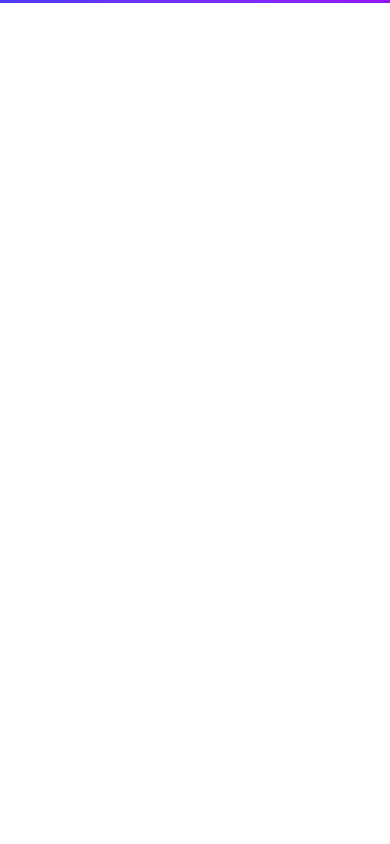
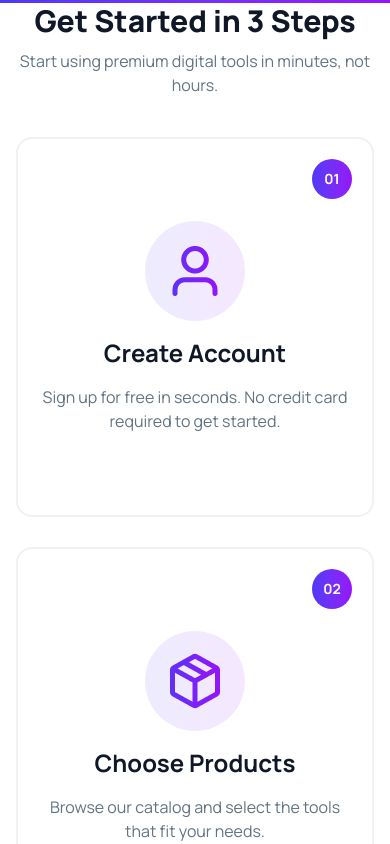
Before and after one commit to prottoymankin/assignment-06-digiTools-platform, a React (Vite) app: page / in a window 390 px wide. Shown: the part 1620-2464 px from the top of the page. Before the commit the page ends 1623 px from the top, so only its background shows below. Built offline with nearby package versions, Linux system fonts and the light colour scheme.

Commit message:
Add steps section and make it responsive for all devices

```diff
--- a/src/Layout.jsx
+++ b/src/Layout.jsx
@@ -1,6 +1,7 @@
 import Banner from "./components/Banner/Banner";
 import Navbar from "./components/Navbar/Navbar";
 import Stats from "./components/Stats/Stats";
+import Steps from "./components/Steps/Steps";
 
 const Layout = () => {
   return (
@@ -13,6 +14,7 @@ const Layout = () => {
       <main>
         <Banner />
         <Stats />
+        <Steps />
       </main>
 
     </>
--- /dev/null
+++ b/src/components/Steps/Steps.jsx
@@ -0,0 +1,15 @@
+import StepsCards from "./StepsCards";
+import StepsHeader from "./StepsHeader";
+
+const Steps = () => {
+  return (
+    <section
+      className="max-w-7xl mx-auto px-4"
+    >
+      <StepsHeader />
+      <StepsCards />
+    </section>
+  );
+};
+
+export default Steps;
--- /dev/null
+++ b/src/components/Steps/StepsCard.jsx
@@ -0,0 +1,27 @@
+const StepsCard = ({ card }) => {
+  const { id, title, description, icon } = card;
+
+  return (
+    <div
+      className="border-2 border-[#F1F1F1] flex flex-col gap-4 items-center justify-center h-95 p-6 relative rounded-2xl text-center"
+    >
+      <span
+        className="bg-linear-to-r from-[#4F39F6] to-[#9514FA] flex items-center justify-center font-bold rounded-full text-sm text-white h-10 w-10 absolute top-5 right-5"
+      >
+        {id}
+      </span>
+
+      <div
+        className="bg-linear-to-r from-[#4F39F6]/10 to-[#9514FA]/10 flex items-center justify-center h-25 w-25 rounded-full"
+      >
+        <img src={icon} alt="" />
+      </div>
+
+      <h3 className="font-bold text-2xl text-[#101727]"> {title}</h3>
+
+      <p className="text-[#627382]"> {description} </p>
+    </div>
+  );
+};
+
+export default StepsCard;
--- /dev/null
+++ b/src/components/Steps/StepsCards.jsx
@@ -0,0 +1,42 @@
+import userIcon from "../../assets/user.png";
+import packageIcon from "../../assets/package.png";
+import rocketIcon from "../../assets/rocket.png";
+import StepsCard from "./StepsCard";
+
+const cards = [
+  {
+    id: "01",
+    title: "Create Account",
+    description: "Sign up for free in seconds. No credit card required to get started.",
+    icon: userIcon
+  },
+  {
+    id: "02",
+    title: "Choose Products",
+    description: "Browse our catalog and select the tools that fit your needs.",
+    icon: packageIcon
+  },
+  {
+    id: "03",
+    title: "Start Creating",
+    description: "Download and start using your premium tools immediately.",
+    icon: rocketIcon
+  }
+];
+
+const StepsCards = () => {
+  return (
+    <div className="grid gap-7.5 md:grid-cols-2 lg:grid-cols-3">
+      {
+        cards.map(card => (
+          <StepsCard
+            key = {card.id}
+            card = {card}
+          />
+        ))
+      }
+    </div>
+  );
+};
+
+export default StepsCards;
--- /dev/null
+++ b/src/components/Steps/StepsHeader.jsx
@@ -0,0 +1,21 @@
+const StepsHeader = () => {
+  return (
+    <header className="mb-10 space-y-2.5 text-center">
+
+      <h2
+        className="font-extrabold text-3xl sm:text-4xl xl:text-5xl text-[#101727]"
+      >
+        Get Started in 3 Steps
+      </h2>
+
+      <p
+        className="text-[#627382]"
+      >
+        Start using premium digital tools in minutes, not hours.
+      </p>
+
+    </header>
+  );
+};
+
+export default StepsHeader;
```
